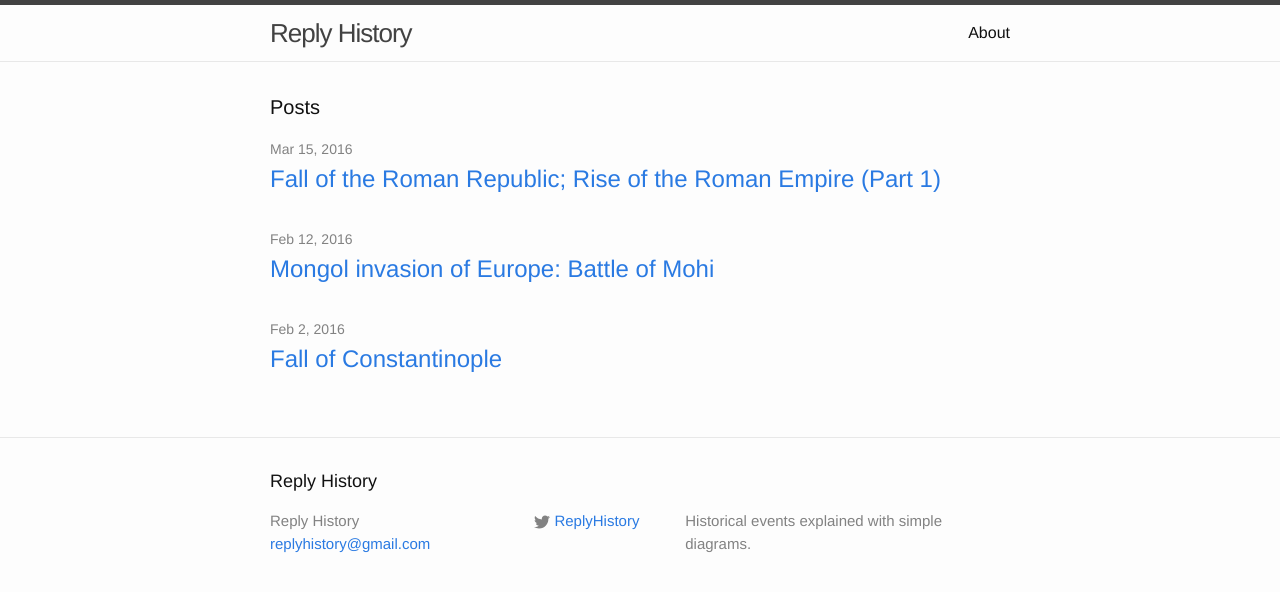
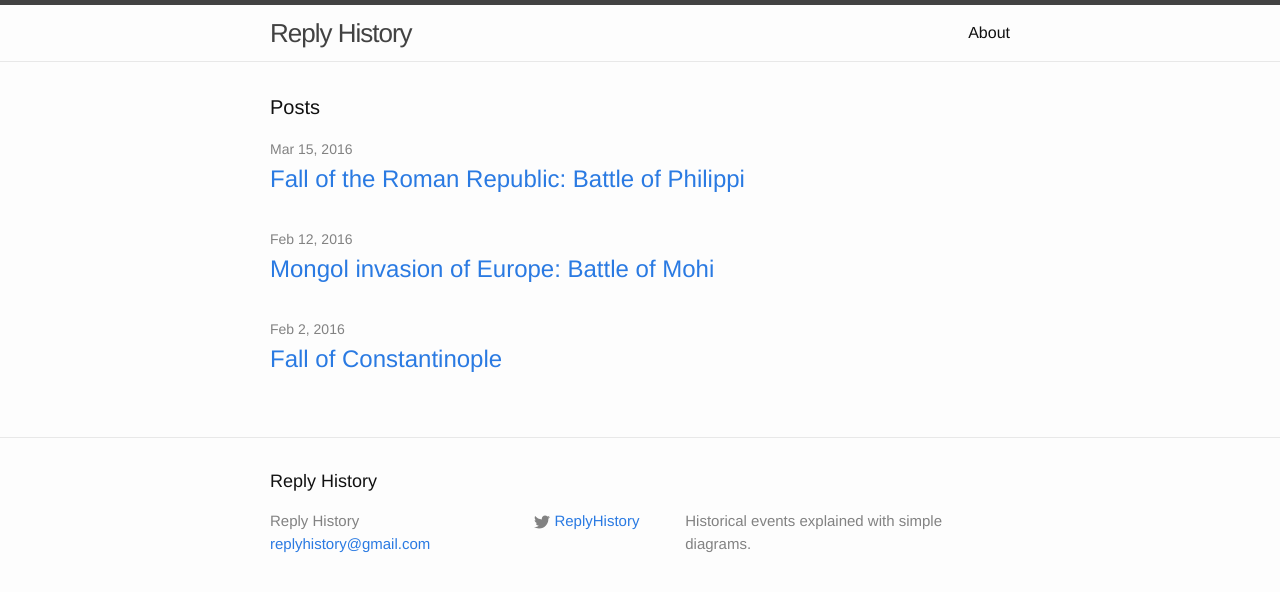
Before and after one commit to ReplyHistory/ReplyHistory.github.io, a Jekyll site: the page built from index.html, in a window 1280 px wide. Shown: the top 592 px of the page. Built offline with Jekyll 4.4.1, drawn with Linux system fonts in a browser that asks for light colours.

Commit message:
Update 2016-02-15-Rise-of-the-Roman-Empire.markdown

```diff
--- a/_posts/2016-02-15-Rise-of-the-Roman-Empire.markdown
+++ b/_posts/2016-02-15-Rise-of-the-Roman-Empire.markdown
@@ -1,6 +1,6 @@
 ---
 layout: post
-title:  "Fall of the Roman Republic; Rise of the Roman Empire (Part 1)"
+title:  "Fall of the Roman Republic: Battle of Philippi"
 date:   2016-03-15 00:00:00 -0500
 categories: post
 ---
```
